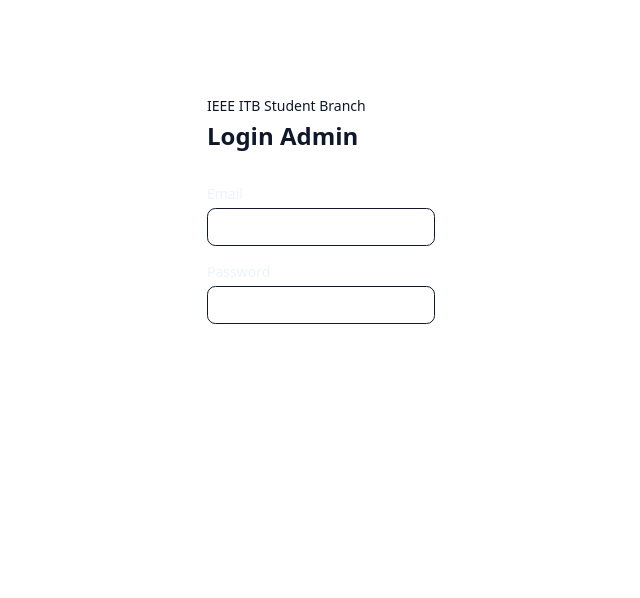
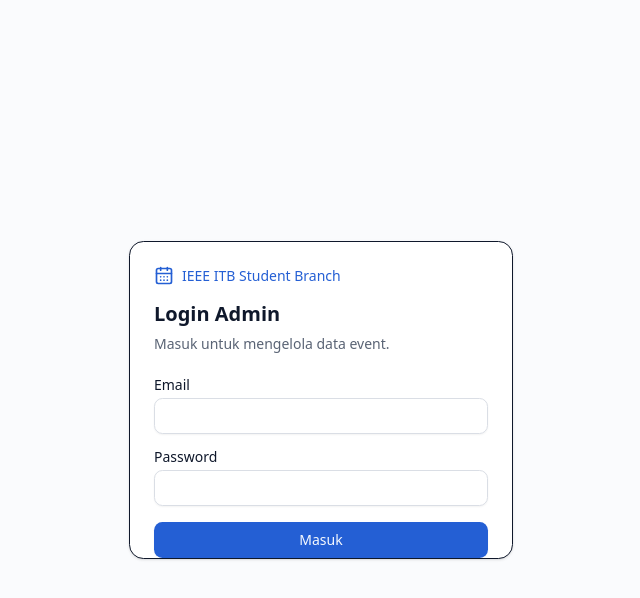
Before and after one commit to Alvacodee/Event-Management-System, a Next.js app: page /login in a window 1280 px wide. Shown: the top 598 px of the page, without its empty margins (319-959 px from the left). Built offline with nearby package versions, Linux system fonts and the light colour scheme.

Commit message:
refactor: redesain halaman login admin pakai shadcn/ui

```diff
--- a/app/login/page.tsx
+++ b/app/login/page.tsx
@@ -2,6 +2,11 @@
 
 import { useState } from 'react'
 import { useRouter } from 'next/navigation'
+import { CalendarDays } from 'lucide-react'
+import { Card, CardHeader, CardTitle, CardDescription, CardContent } from '@/components/ui/card'
+import { Input } from '@/components/ui/input'
+import { Label } from '@/components/ui/label'
+import { Button } from '@/components/ui/button'
 
 export default function LoginPage() {
   const router = useRouter()
@@ -33,49 +38,48 @@
   }
 
   return (
-    <div className="mx-auto max-w-sm px-6 py-24">
-      <p className="text-sm font-medium text-brand">IEEE ITB Student Branch</p>
-      <h1 className="text-2xl font-semibold text-ink mt-1 mb-8">Login Admin</h1>
-
+    <div className="flex min-h-screen items-center justify-center bg-muted/30 px-6">
+      <Card className="w-full max-w-sm">
+        <CardHeader>
+          <div className="flex items-center gap-2 text-primary mb-2">
+            <CalendarDays className="size-5" />
+            <span className="text-sm font-medium">IEEE ITB Student Branch</span>
+          </div>
+          <CardTitle className="text-xl">Login Admin</CardTitle>
+          <CardDescription>Masuk untuk mengelola data event.</CardDescription>
+        </CardHeader>
+        <CardContent>
           <form onSubmit={handleSubmit} className="space-y-4">
-        <div>
-          <label htmlFor="email" className="block text-sm text-muted mb-1">
-            Email
-          </label>
-          <input
+            <div className="space-y-1.5">
+              <Label htmlFor="email">Email</Label>
+              <Input
                 id="email"
                 type="email"
                 required
                 value={email}
                 onChange={(e) => setEmail(e.target.value)}
-            className="w-full rounded-md border border-line bg-surface px-3 py-2 text-sm outline-none focus:border-brand"
               />
             </div>
 
-        <div>
-          <label htmlFor="password" className="block text-sm text-muted mb-1">
-            Password
-          </label>
-          <input
+            <div className="space-y-1.5">
+              <Label htmlFor="password">Password</Label>
+              <Input
                 id="password"
                 type="password"
                 required
                 value={password}
                 onChange={(e) => setPassword(e.target.value)}
-            className="w-full rounded-md border border-line bg-surface px-3 py-2 text-sm outline-none focus:border-brand"
               />
             </div>
 
-        {error && <p className="text-sm text-danger">{error}</p>}
+            {error && <p className="text-sm text-destructive">{error}</p>}
 
-        <button
-          type="submit"
-          disabled={loading}
-          className="w-full rounded-md bg-brand text-white py-2 text-sm font-medium hover:bg-brand-deep transition-colors disabled:opacity-60"
-        >
+            <Button type="submit" disabled={loading} className="w-full">
               {loading ? 'Masuk...' : 'Masuk'}
-        </button>
+            </Button>
           </form>
+        </CardContent>
+      </Card>
     </div>
   )
 }
```
Lines whose indentation alone changed are shown as unchanged.
